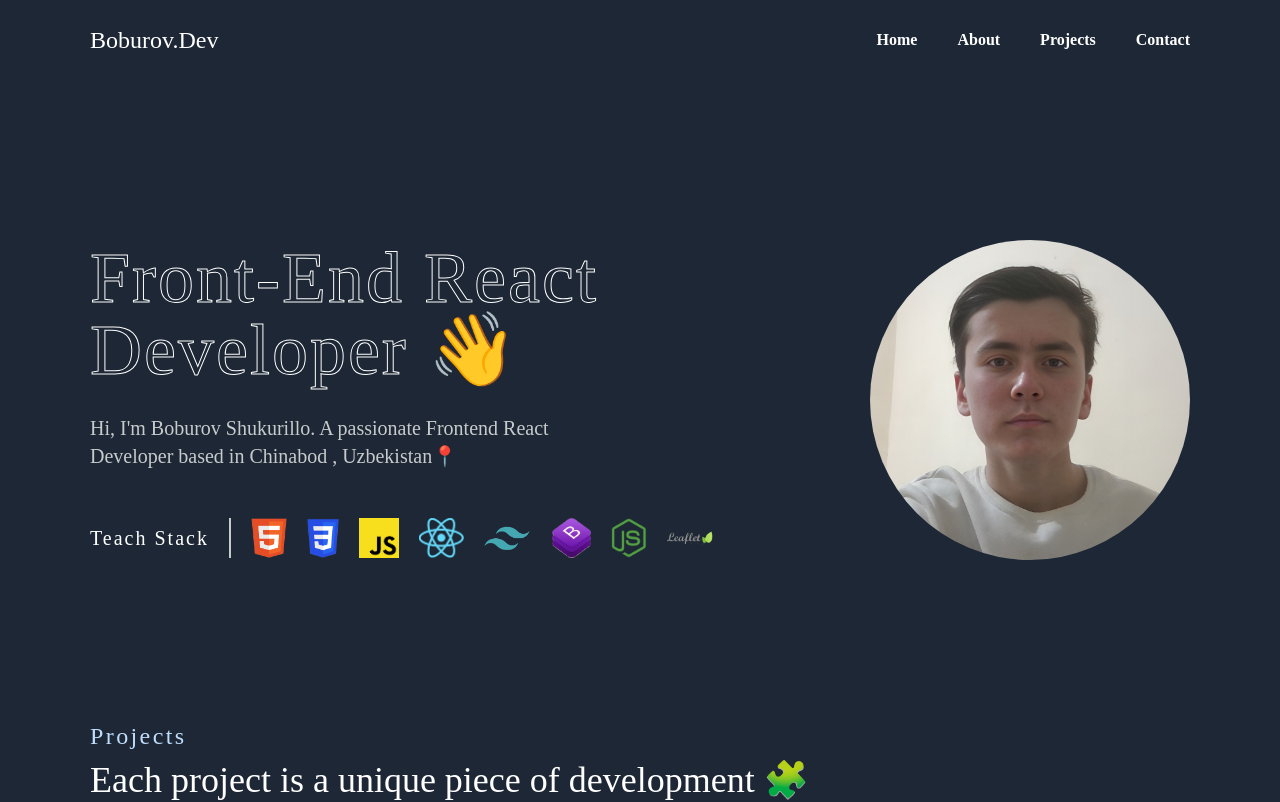
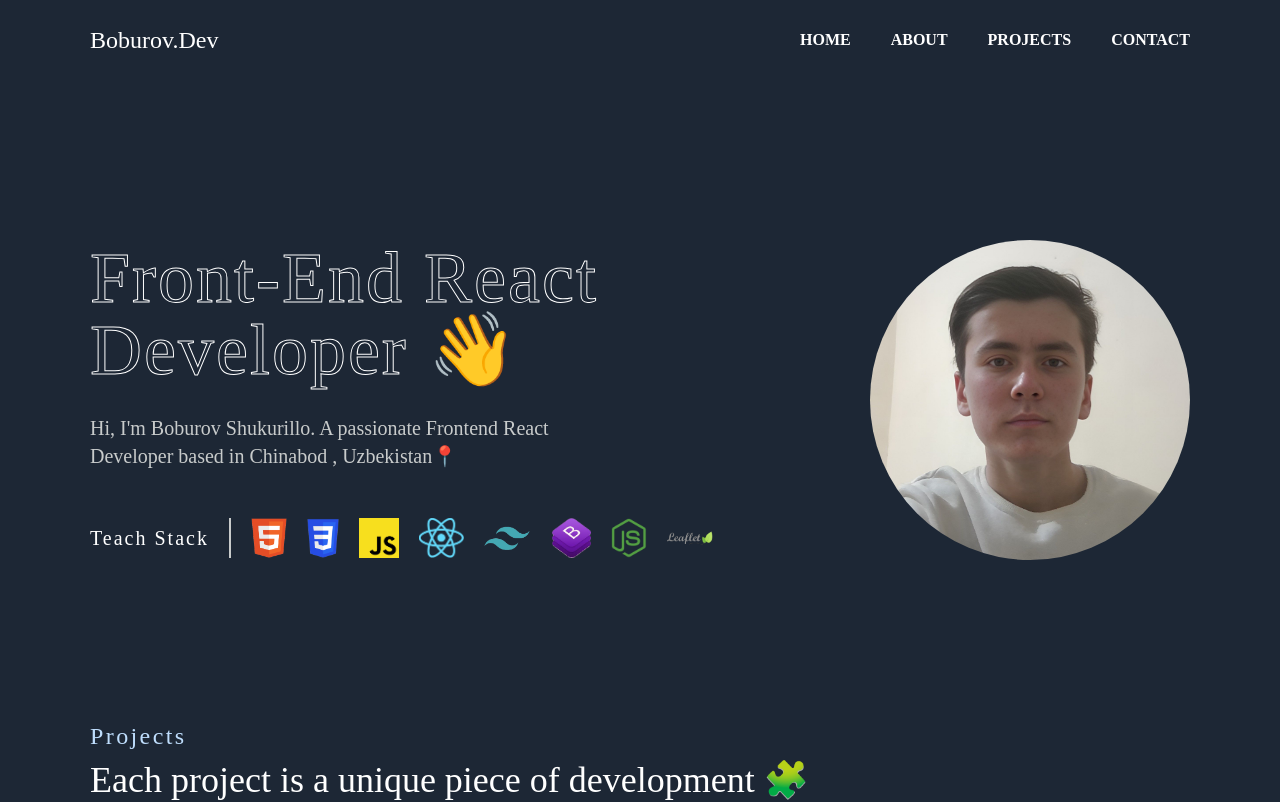
Before and after one commit to Boburov-Shukurillo/BoburovPortfolio, a React (Vite) app: page / in a window 1280 px wide. Shown: the top 802 px of the page. Built offline with nearby package versions, Linux system fonts and the light colour scheme.

Commit message:
upgrade performance secon chance

```diff
--- a/src/components/Header.jsx
+++ b/src/components/Header.jsx
@@ -38,22 +38,22 @@ const Header = () => {
               <ul className="flex items-center justify-end gap-x-10 text-white font-bold">
                 <li>
                   <span className="cursor-pointer">
-                    <a href="#home">Home</a>
+                    <a href="#home" className="uppercase">Home</a>
                   </span>
                 </li>
                 <li>
                   <span className="cursor-pointer">
-                    <a href="#about">About</a>
+                    <a href="#about" className="uppercase">About</a>
                   </span>
                 </li>
                 <li>
                   <span className="cursor-pointer">
-                    <a href="#projects">Projects</a>
+                    <a href="#projects" className="uppercase">Projects</a>
                   </span>
                 </li>
                 <li>
                   <span className="cursor-pointer">
-                    <a href="#contact">Contact</a>
+                    <a href="#contact" className="uppercase">Contact</a>
                   </span>
                 </li>
               </ul>
```
